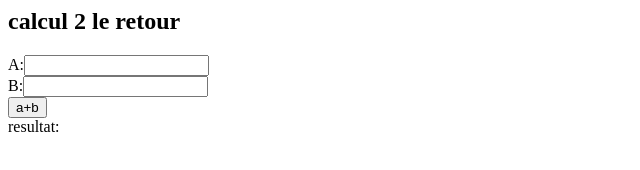
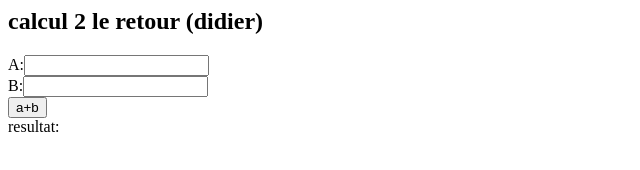
Before and after one commit to didier-tp/git-classroom, a plain HTML site: page basicHtmlCssJs/index.html in a window 1280 px wide. Shown: the whole page, without its empty margins (0-640 px from the left). Drawn offline with Linux system fonts and the light colour scheme.

Commit message:
modifierIndex

```diff
--- a/basicHtmlCssJs/index.html
+++ b/basicHtmlCssJs/index.html
@@ -4,7 +4,7 @@
 <script src="script.js"></script>
 </head>
 <body>
-  <h2>calcul 2 le retour</h2>
+  <h2>calcul 2 le retour (didier)</h2>
   A:<input id="a"/><br/>
   B:<input id="b"/><br/>
   <button id="btnAdd" >a+b</button><br/>
```
